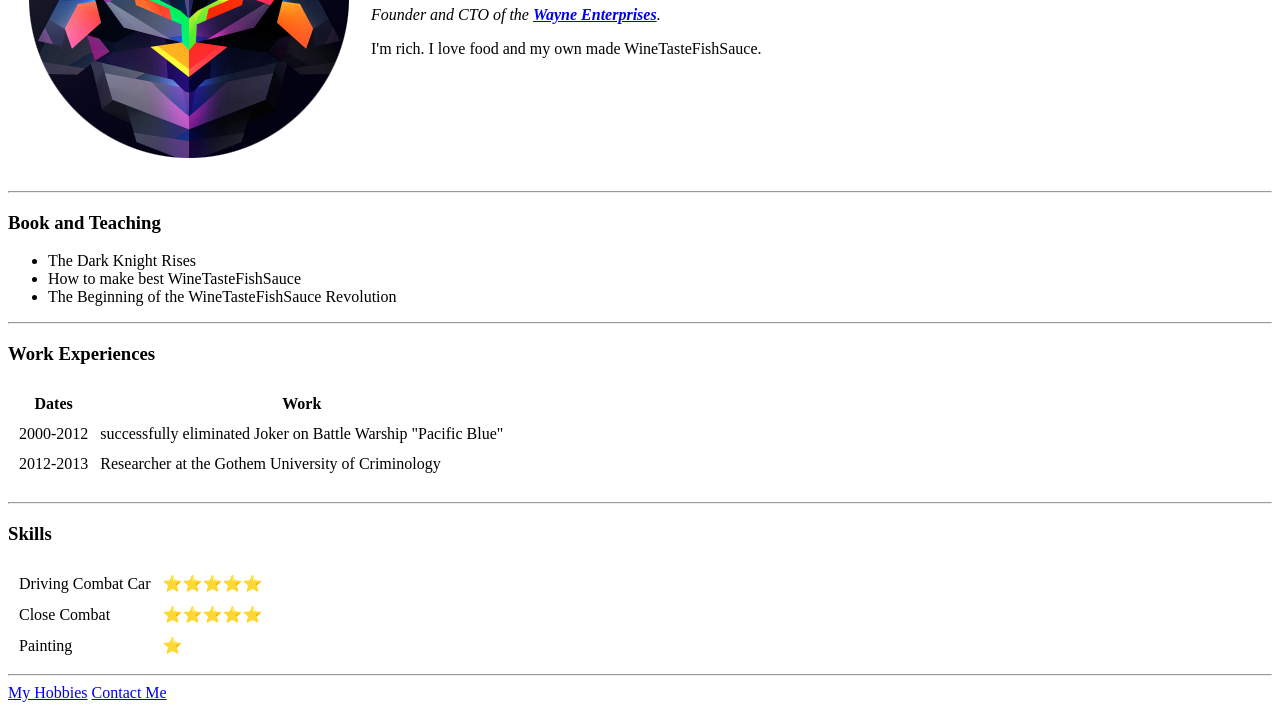
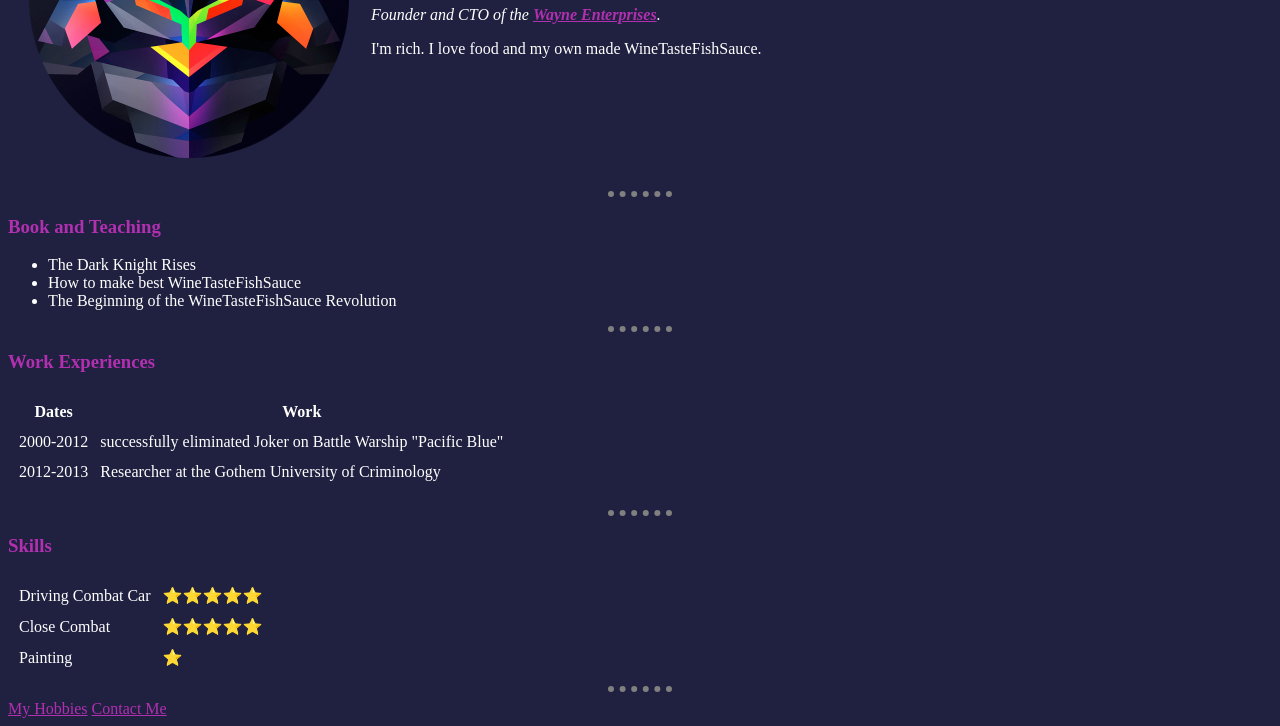
Before and after one commit to instantofu/cv, a plain HTML site: page index.html in a window 1280 px wide. Shown: the part 191-917 px from the top of the page. Drawn offline with Linux system fonts and the light colour scheme.

Commit message:
Added CSS

```diff
--- /dev/null
+++ b/css/style.css
@@ -0,0 +1,32 @@
+body {
+  background-color: #202040;
+}
+
+h1 {
+  color: #b030b0;
+}
+
+h3 {
+  color: #b030b0;
+}
+
+p {
+  color: white;
+}
+
+form, table, ul, ol {
+  color: white;
+}
+
+a {
+  color: #b030b0;
+}
+
+hr {
+  border-style: none;
+  border-top-style: dotted;
+  height: 0px;
+  width: 5%;
+  border-color: grey;
+  border-width: 6px;
+}
--- a/index.html
+++ b/index.html
@@ -4,6 +4,7 @@
 <head>
   <meta charset="utf-8">
   <title>Bruce's Personal Site 🦇</title>
+  <link rel="stylesheet" href="css/style.css">
 </head>
 
 <body>
```
Also changed, not shown: contact-me.html (+1 -0 lines), hobbies.html (+1 -0 lines).
